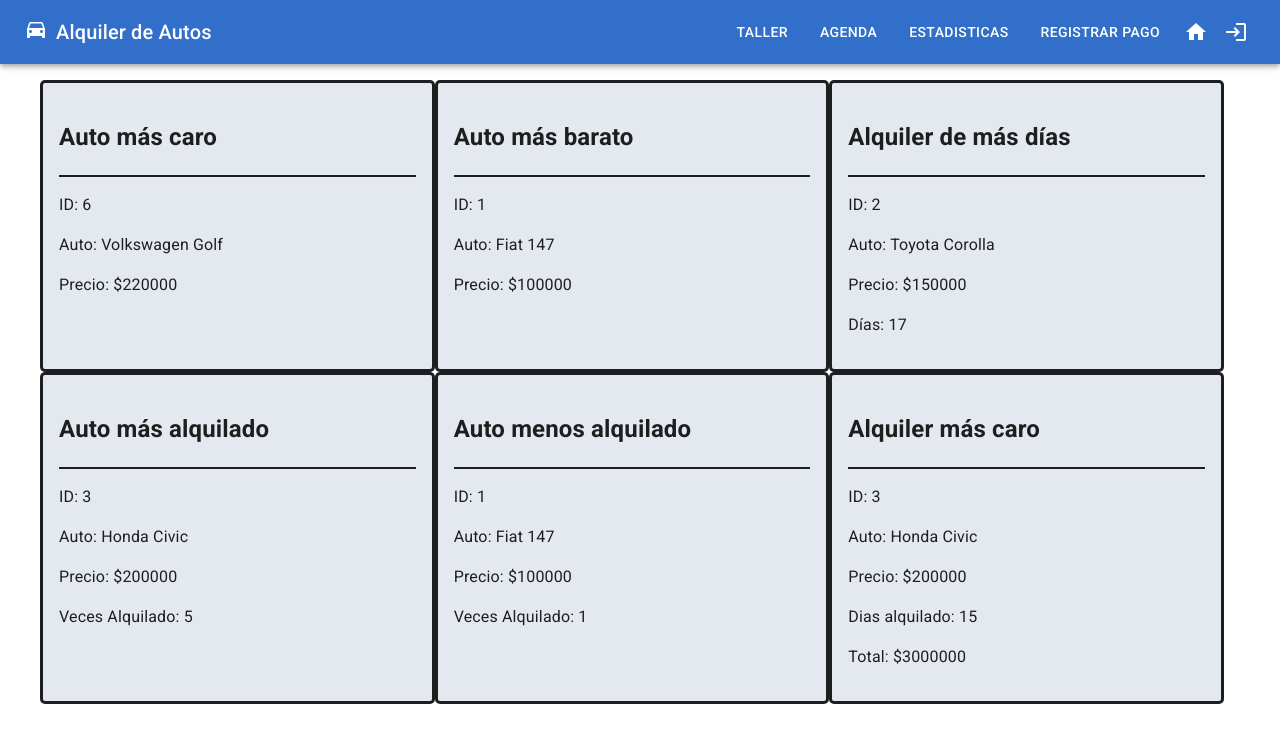
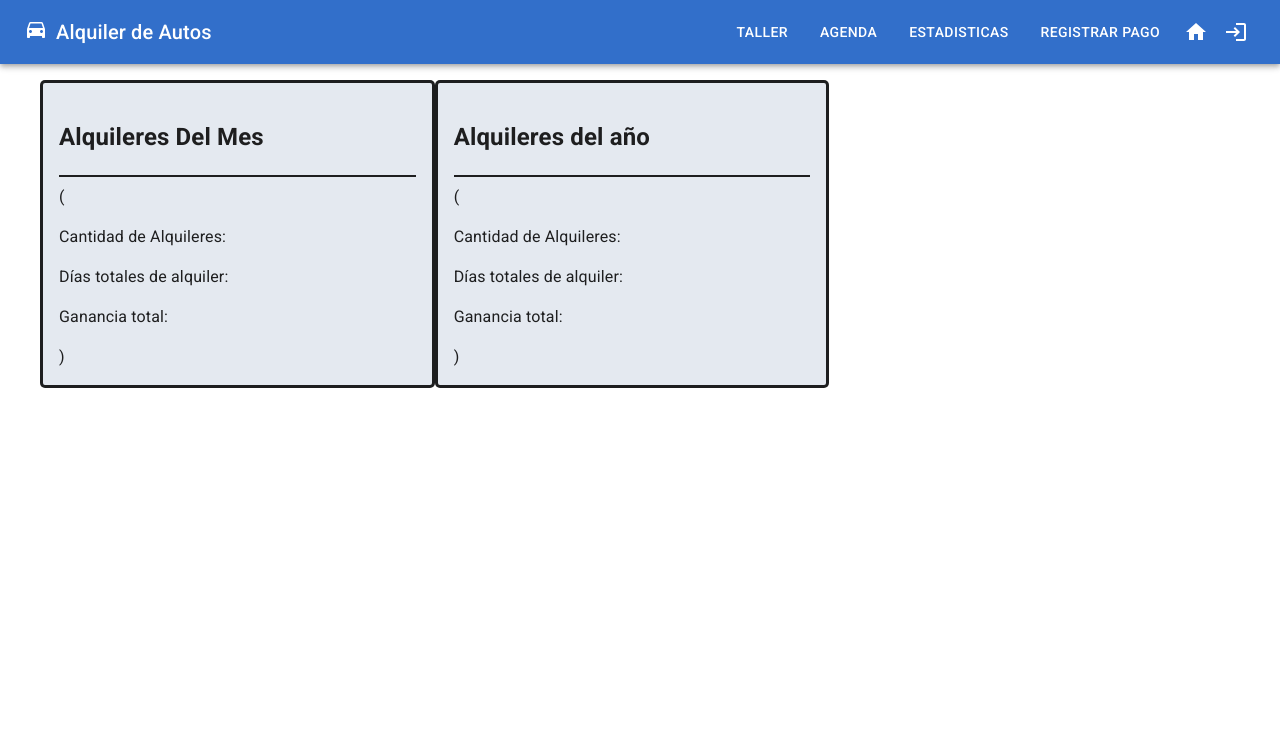
Before and after one commit to DesApp-2024c1-Grupo-1/Alquiler-Autos, a React (Vite) app: page /estadisticas in a window 1280 px wide. Shown: the top 742 px of the page. Built offline with nearby package versions, Linux system fonts and the light colour scheme; what @mobiscroll/react would draw is missing.

Commit message:
borrando filtros falsos y pegandole al back

```diff
--- a/src/pages/Estadisticas.jsx
+++ b/src/pages/Estadisticas.jsx
@@ -15,113 +15,34 @@ export function Estadisticas() {
     fetchAllAlquileres();
     }, [fetchAllAlquileres]);
 
-    // Filtrar el auto mas caro
-    const autoMasCaro = allAlquileres.reduce((prev, current) => {
-        return (prev.precio > current.precio) ? prev : current;
-    }, {});
-
-    // Filtrar el auto mas barato
-    const autoMasBarato = allAlquileres.reduce((prev, current) => {
-        return (prev.precio < current.precio) ? prev : current;
-    }, {});
-
-
-    // Filtrar el alquiler de mas días
-    const alquilerMasLargo = allAlquileres.reduce((prev, current) => {
-        return (prev.dias > current.dias) ? prev : current;
-    }, {});
-
-    // Filtrar el auto que mas veces alquilaron
-    const autoMasAlquilado = allAlquileres.reduce((prev, current) => {
-        return (prev.vecesAlquilado > current.vecesAlquilado) ? prev : current;
-    }, {});
-
-    // Filtrar el auto que menos veces alquilaron
-    const autoMenosAlquilado = allAlquileres.reduce((prev, current) => {
-        return (prev.vecesAlquilado < current.vecesAlquilado) ? prev : current;
-    }, {});
-
-    // Filtrar el alquiler mas caro
-    const alquilerMasCaro = allAlquileres.reduce((prev, current) => {
-        return (prev.precio * prev.dias > current.precio * current.dias) ? prev : current;
-    }, {});
-
     const estilo = {backgroundColor: "#e4e9f0", borderRadius: '5px', border: "solid", padding: 2}
 
     return (
         <Container maxWidth="100%">
             <Grid container spacing={2} sx={{ display: 'flex', flexWrap: 'wrap'}}>
                 <Grid item xs={12} sm={6} md={4} lg={4} sx={estilo}>
-                    <h2>Auto más caro</h2>
+                    <h2>Alquileres Del Mes</h2>
                     <hr style={{ border: '1px solid'}} />
-                    {autoMasCaro && (
+                    (
                         <div>
-                        <p>ID: {autoMasCaro.id}</p>
-                        <p>Auto: {autoMasCaro.car}</p>
-                        <p>Precio: ${autoMasCaro.precio}</p>
+                        <p>Cantidad de Alquileres: </p>
+                        <p>Días totales de alquiler: </p>
+                        <p>Ganancia total:</p>
                         </div>
-                    )}
+                    )
                 </Grid>
                 <Grid item xs={12} sm={6} md={4} lg={4} sx={estilo}>
-                    <h2>Auto más barato</h2>
+                    <h2>Alquileres del año</h2>
                     <hr style={{ border: '1px solid'}} />
-                    {autoMasBarato && (
+                    (
                         <div>
-                        <p>ID: {autoMasBarato.id}</p>
-                        <p>Auto: {autoMasBarato.car}</p>
-                        <p>Precio: ${autoMasBarato.precio}</p>
+                        <p>Cantidad de Alquileres: </p>
+                        <p>Días totales de alquiler: </p>
+                        <p>Ganancia total:</p>
                         </div>
-                    )}
+                    )
                 </Grid>
-                <Grid item xs={12} sm={6} md={4} lg={4} sx={estilo}>
-                    <h2>Alquiler de más días</h2>
-                    <hr style={{ border: '1px solid'}} />
-                    {alquilerMasLargo && (
-                        <div>
-                        <p>ID: {alquilerMasLargo.id}</p>
-                        <p>Auto: {alquilerMasLargo.car}</p>
-                        <p>Precio: ${alquilerMasLargo.precio}</p>
-                        <p>Días: {alquilerMasLargo.dias}</p>
-                        </div>
-                    )}
-                </Grid>
-                <Grid item xs={12} sm={6} md={4} lg={4} sx={estilo}>
-                    <h2>Auto más alquilado</h2>
-                    <hr style={{ border: '1px solid'}} />
-                    {autoMasAlquilado && (
-                        <div>
-                        <p>ID: {autoMasAlquilado.id}</p>
-                        <p>Auto: {autoMasAlquilado.car}</p>
-                        <p>Precio: ${autoMasAlquilado.precio}</p>
-                        <p>Veces Alquilado: {autoMasAlquilado.vecesAlquilado}</p>
-                        </div>
-                    )}
-                </Grid>
-                <Grid item xs={12} sm={6} md={4} lg={4} sx={estilo}>
-                    <h2>Auto menos alquilado</h2>
-                    <hr style={{ border: '1px solid'}} />
-                    {autoMenosAlquilado && (
-                        <div>
-                        <p>ID: {autoMenosAlquilado.id}</p>
-                        <p>Auto: {autoMenosAlquilado.car}</p>
-                        <p>Precio: ${autoMenosAlquilado.precio}</p>
-                        <p>Veces Alquilado: {autoMenosAlquilado.vecesAlquilado}</p>
-                        </div>
-                    )}
-                </Grid>
-                <Grid item xs={12} sm={6} md={4} lg={4} sx={estilo}>
-                    <h2>Alquiler más caro</h2>
-                    <hr style={{ border: '1px solid'}} />
-                    {alquilerMasCaro && (
-                        <div>
-                        <p>ID: {alquilerMasCaro.id}</p>
-                        <p>Auto: {alquilerMasCaro.car}</p>
-                        <p>Precio: ${alquilerMasCaro.precio}</p>
-                        <p>Dias alquilado: {alquilerMasCaro.dias}</p>
-                        <p>Total: ${alquilerMasCaro.precio * alquilerMasCaro.dias}</p>
-                        </div>
-                    )}
-                </Grid>
+
             </Grid>
 
         </Container>
--- a/src/services/Estadisticas.js
+++ b/src/services/Estadisticas.js
@@ -1,22 +1,49 @@
-export async function getAllAlquileres() {
-    return getAllAlquileresFake();
-  }
-//la idea es simular que estos son registros de alquileres de nuestra agencia, no los autos,
-//sino una especie de comprobante de la operación
-  async function getAllAlquileresFake() {
-    const promise = new Promise((resolve, reject) =>{
-      setTimeout(() => {
-        resolve([
-            { id: 1, car: 'Fiat 147',  precio: 100000, transmision: 'manual', combustible: 'nafta', ac: false, capacidad: 5, patente: 'ABC123', dias: 7, vecesAlquilado: 1},
-            { id: 2, car: 'Toyota Corolla', precio: 150000, transmision: 'automática', combustible: 'nafta', ac: true, capacidad: 5, patente: 'DEF456', dias: 17, vecesAlquilado: 3 },
-            { id: 3, car: 'Honda Civic', precio: 200000, transmision: 'manual', combustible: 'diésel', ac: true, capacidad: 5, patente: 'GHI789', dias: 15, vecesAlquilado: 5 },
-            { id: 4, car: 'Ford Focus', precio: 180000, transmision: 'automática', combustible: 'nafta', ac: true, capacidad: 5, patente: 'JKL012', dias: 8, vecesAlquilado: 2 },
-            { id: 5, car: 'Chevrolet Cruze', precio: 175000, transmision: 'manual', combustible: 'nafta', ac: true, capacidad: 5, patente: 'MNO345', dias: 12, vecesAlquilado: 4 },
-            { id: 6, car: 'Volkswagen Golf', precio: 220000, transmision: 'automática', combustible: 'diésel', ac: true, capacidad: 5, patente: 'PQR678', dias: 9, vecesAlquilado: 4 }
-        ])
-      }, 0);
+import axios from 'axios'
+
+const url = 'http://localhost:3000/alquiler';
 
 
-  });
-    return Promise.resolve(promise);
-  }
+export async function getAllAlquileres() {
+    try {
+      const response = await axios.get(url+id);
+      console.log(response);
+      return response.data;
+    } catch (error) {
+      console.error(error);
+    }
+};
+
+/*
+@Entity()
+export class Alquiler {
+    @PrimaryGeneratedColumn('increment')
+    id: number;
+
+    @Column()
+    fechaRetiro: Date;
+
+    @Column()
+    lugarRetiro: string;
+
+    @Column()
+    fechaDevolucion: Date;
+
+    @Column()
+    lugarDevolucion: string;
+
+    @Column()
+    precioFinal: number;
+
+    @Column()
+    cantidadDias: number;
+
+    @ManyToOne(() => Car, car => car.alquiler)
+    car: Car;
+
+    @ManyToOne(() => Cliente, cliente => cliente.alquiler,{cascade: true})
+    cliente: Cliente;
+}
+
+
+
+*/
```
